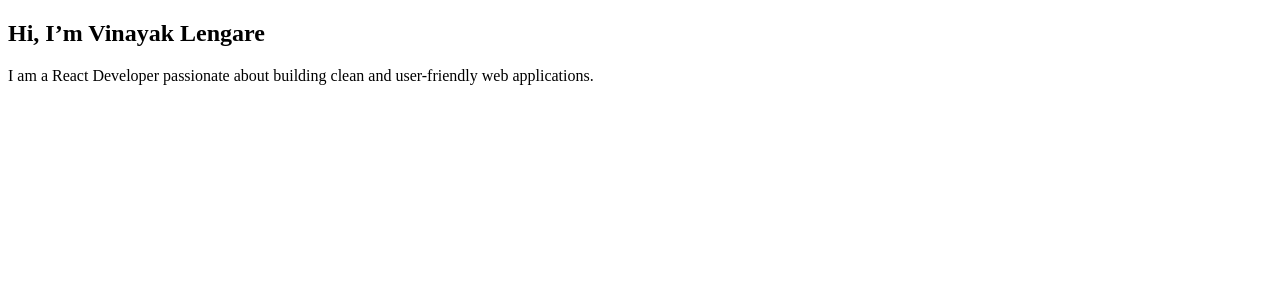
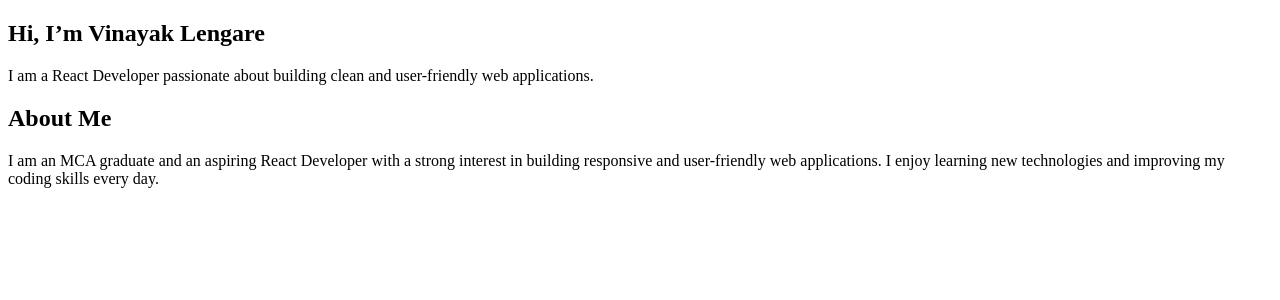
Before and after one commit to VinayakLengare/react-portfolio, a React (Vite) app: page / in a window 1280 px wide. Shown: the top 300 px of the page. Built offline with nearby package versions, Linux system fonts and the light colour scheme.

Commit message:
Add About section to portfolio

```diff
--- a/src/App.jsx
+++ b/src/App.jsx
@@ -1,11 +1,13 @@
 import reactLogo from "./assets/react.svg";
 import viteLogo from "/vite.svg";
 import Home from "./pages/Home";
+import About from "./pages/About";
 
 function App() {
   return (
     <div>
       <Home />
+       <About />
     </div>
   );
 }
--- /dev/null
+++ b/src/pages/About.jsx
@@ -0,0 +1,14 @@
+function About() {
+  return (
+    <section>
+      <h2>About Me</h2>
+      <p>
+        I am an MCA graduate and an aspiring React Developer with a strong
+        interest in building responsive and user-friendly web applications.
+        I enjoy learning new technologies and improving my coding skills every day.
+      </p>
+    </section>
+  );
+}
+
+export default About;
```
